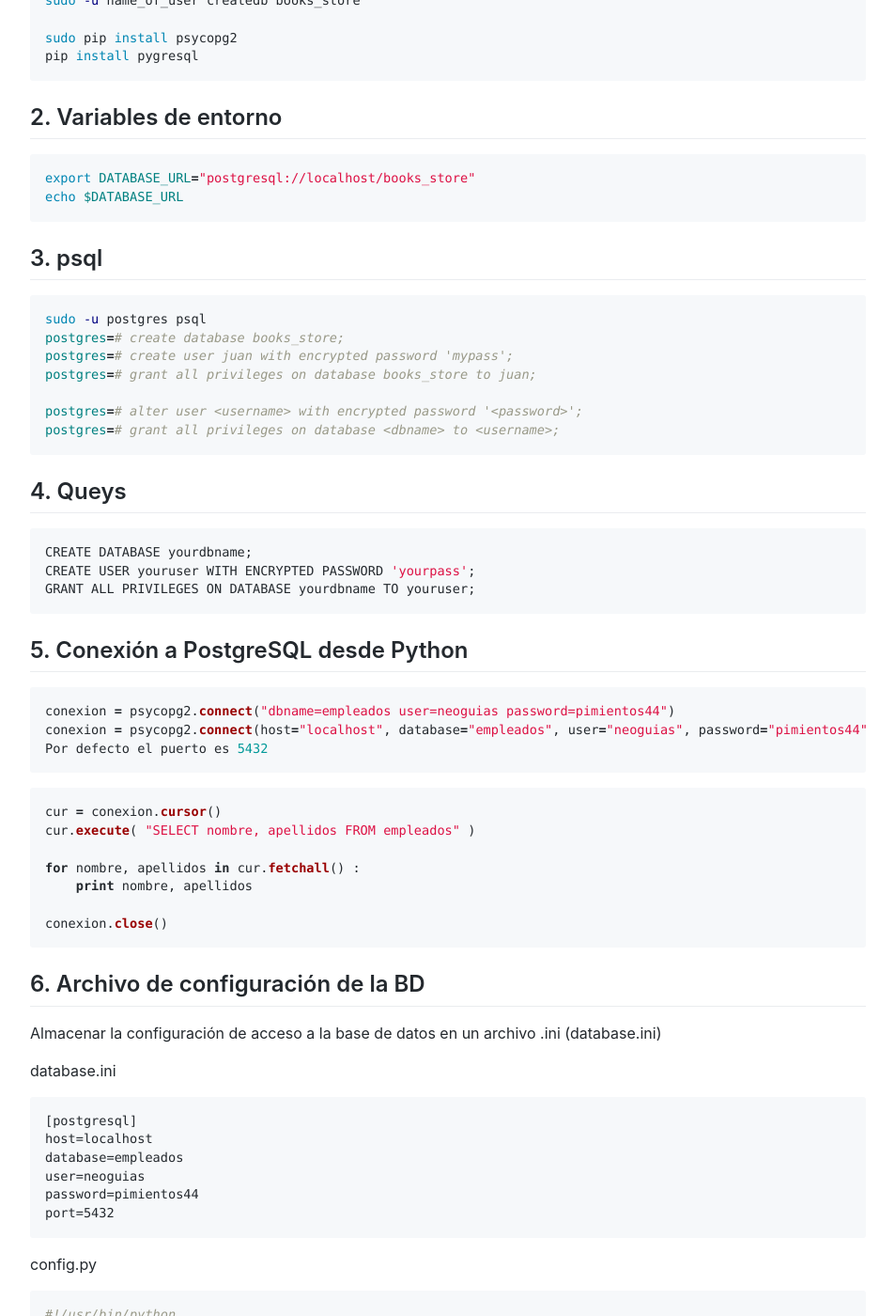
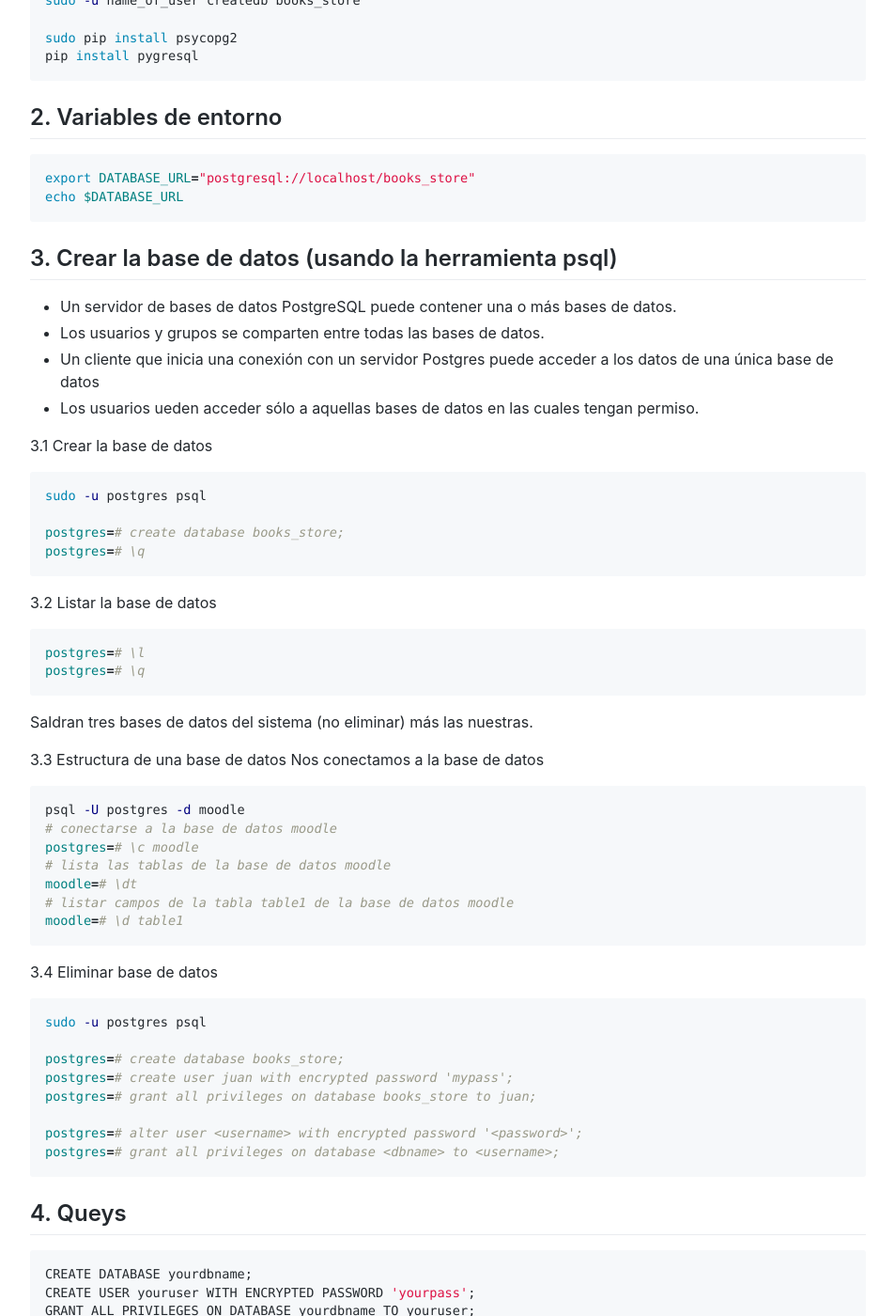
Before and after one commit to Akira3030/formacion, a Jekyll site: the page built from articulos/python-postgresql.md, in a window 1280 px wide and 1400 px high, scrolled down 673 px. Shown: the whole window at 94% size, without its empty margins (163-1116 px from the left). Built offline with Jekyll 4.4.1, drawn with Linux system fonts in a browser that asks for light colours; emoji names are drawn with the system emoji font.

Commit message:
Update python-postgresql.md

````diff
--- a/articulos/python-postgresql.md
+++ b/articulos/python-postgresql.md
@@ -26,10 +26,49 @@ export DATABASE_URL="postgresql://localhost/books_store"
 echo $DATABASE_URL
 ```
 
-## 3. psql
+## 3. Crear la base de datos (usando la herramienta psql)
+
+- Un servidor de bases de datos PostgreSQL puede contener una o más bases de datos.
+- Los usuarios y grupos se comparten entre todas las bases de datos.
+- Un cliente que inicia una conexión con un servidor Postgres puede acceder a los datos de una única base de datos
+- Los usuarios ueden acceder sólo a aquellas bases de datos en las cuales tengan permiso.
+
+3.1 Crear la base de datos
 
 ```bash
 sudo -u postgres psql
+
+postgres=# create database books_store;
+postgres=# \q
+```
+
+3.2 Listar la base de datos
+
+```bash
+postgres=# \l
+postgres=# \q
+```
+Saldran tres bases de datos del sistema (no eliminar) más las nuestras.
+
+3.3 Estructura de una base de datos
+Nos conectamos a la base de datos
+
+```bash
+psql -U postgres -d moodle
+# conectarse a la base de datos moodle
+postgres=# \c moodle
+# lista las tablas de la base de datos moodle
+moodle=# \dt
+# listar campos de la tabla table1 de la base de datos moodle
+moodle=# \d table1
+```
+
+
+3.4 Eliminar base de datos
+
+```bash
+sudo -u postgres psql
+
 postgres=# create database books_store;
 postgres=# create user juan with encrypted password 'mypass';
 postgres=# grant all privileges on database books_store to juan;
@@ -37,6 +76,8 @@ postgres=# grant all privileges on database books_store to juan;
 postgres=# alter user <username> with encrypted password '<password>';
 postgres=# grant all privileges on database <dbname> to <username>;
 ```
+
+
 
 ## 4. Queys
 
````
